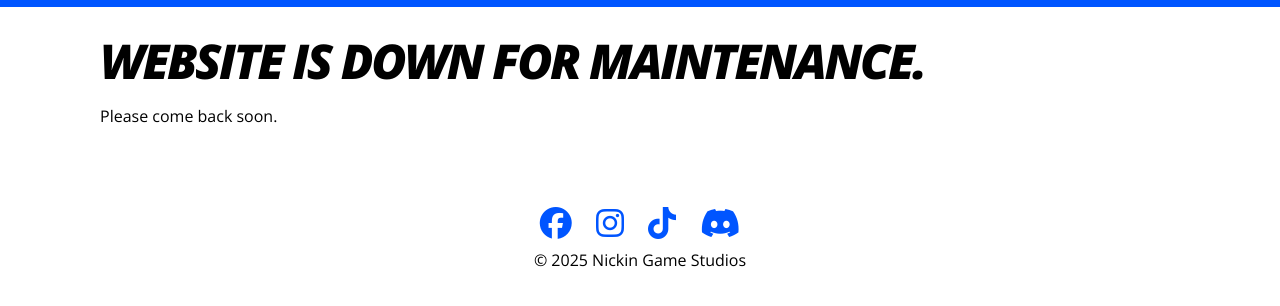
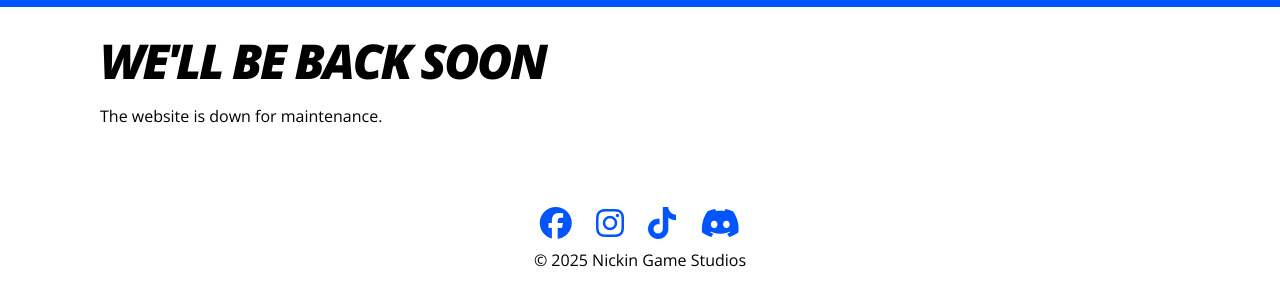
Before and after one commit to SaransakL/nickin-website, a plain HTML site: page 404.html in a window 1280 px wide. Shown: the part 98-404 px from the top of the page. Drawn offline with nearby package versions, Linux system fonts and the light colour scheme.

Commit message:
Update 404.html

```diff
--- a/404.html
+++ b/404.html
@@ -17,8 +17,8 @@
     </header>
 
     <section id="about">
-        <div class="title">Website is down for maintenance.</div>
-        <p>Please come back soon.</p>
+        <div class="title">We'll Be Back Soon</div>
+        <p>The website is down for maintenance.</p>
     </section>
 
     <footer>
```
